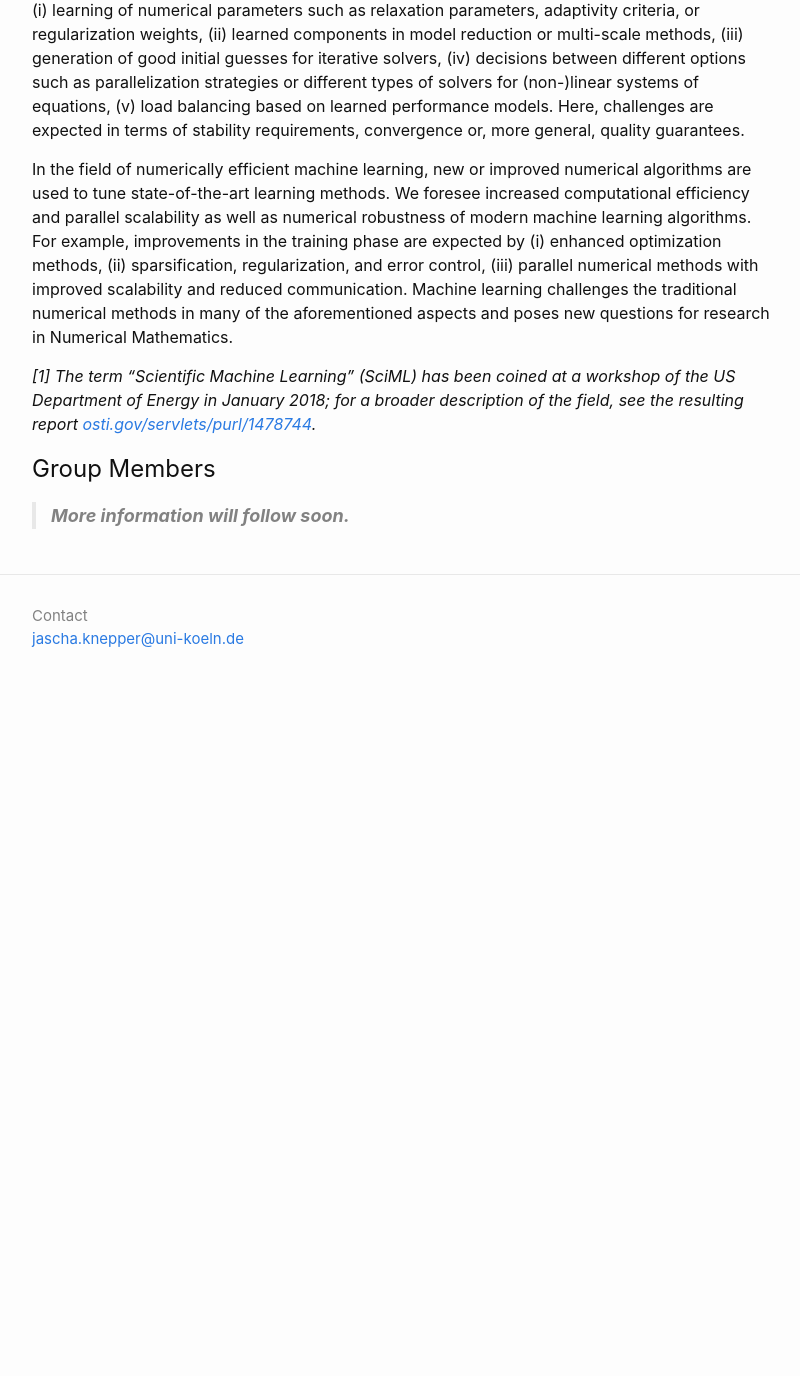
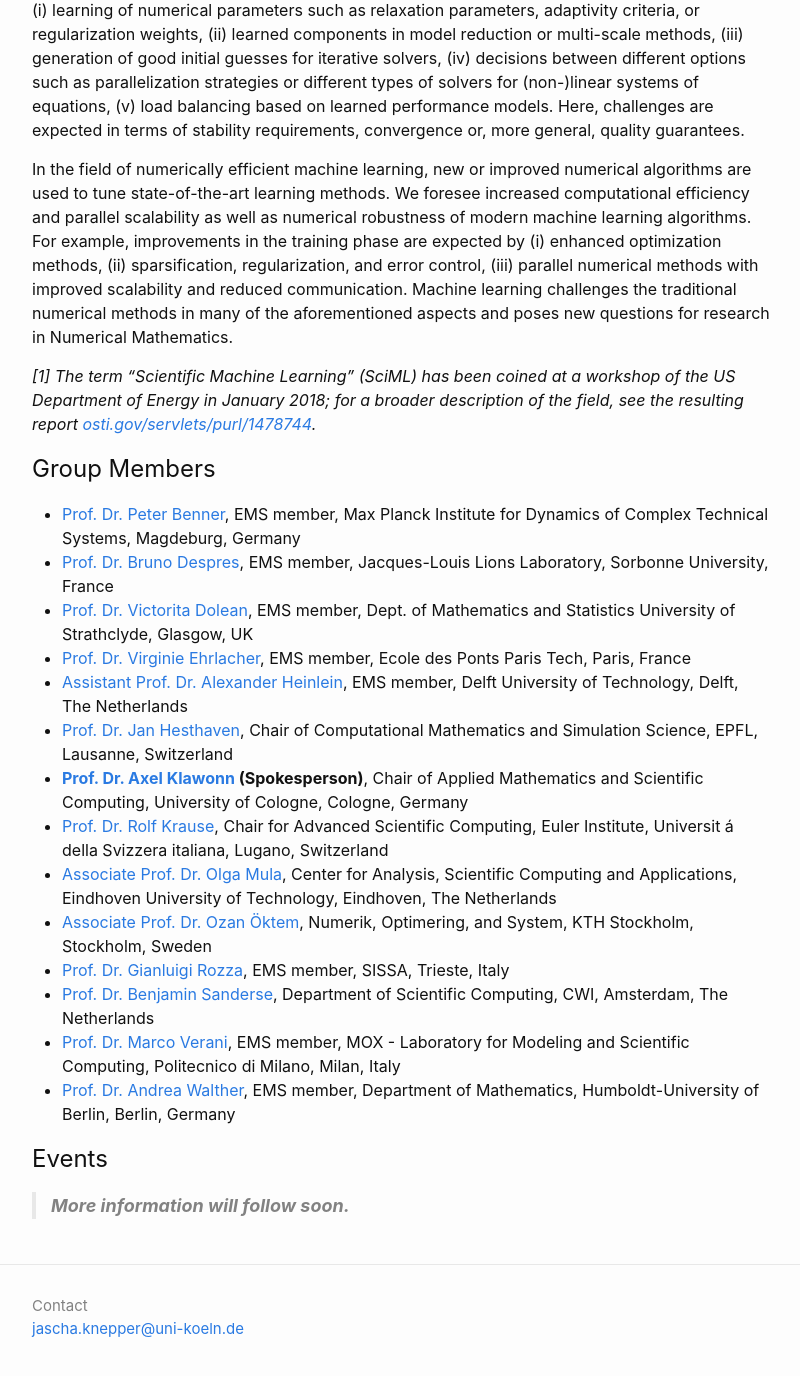
Before and after one commit to EMS-TAG-SciML/ems-tag-sciml.github.io, a Jekyll site: the page built from index.md, in a window 1280 px wide and 1400 px high, scrolled down 766 px. Shown: the top 1376 px of the window, without its empty margins (238-1038 px from the left). Built offline with Jekyll 4.4.1, drawn with Linux system fonts in a browser that asks for light colours; before the commit the page ends 1476 px from its top, so only the background shows below that.

Commit message:
Add group members

```diff
--- a/index.md
+++ b/index.md
@@ -30,4 +30,21 @@ In the field of numerically efficient machine learning, new or improved numerica
 
 ## Group Members
 
+* [Prof. Dr. Peter Benner](mailto:benner@mpi-magdeburg.mpg.de), EMS member, Max Planck Institute for Dynamics of Complex Technical Systems, Magdeburg, Germany
+* [Prof. Dr. Bruno Despres](bruno.despres@sorbonne-universite.fr), EMS member, Jacques-Louis Lions Laboratory, Sorbonne University, France
+* [Prof. Dr. Victorita Dolean](victorita.dolean@strath.ac.uk), EMS member, Dept. of Mathematics and Statistics University of Strathclyde, Glasgow, UK
+* [Prof. Dr. Virginie Ehrlacher](virginie.ehrlacher@enpc.fr), EMS member, Ecole des Ponts Paris Tech, Paris, France
+* [Assistant Prof. Dr. Alexander Heinlein](email: A.Heinlein@tudelft.nl), EMS member, Delft University of Technology, Delft, The Netherlands
+* [Prof. Dr. Jan Hesthaven](jan.hesthaven@epfl.ch), Chair of Computational Mathematics and Simulation Science, EPFL, Lausanne, Switzerland
+* <b>[Prof. Dr. Axel Klawonn](axel.klawonn@uni-koeln.de) (Spokesperson)</b>, Chair of Applied Mathematics and Scientific Computing, University of Cologne, Cologne, Germany
+* [Prof. Dr. Rolf Krause](rolf.krause@usi.ch), Chair for Advanced Scientific Computing, Euler Institute, Universit á della Svizzera italiana, Lugano, Switzerland
+* [Associate Prof. Dr. Olga Mula](o.mula@tue.nl), Center for Analysis, Scientific Computing and Applications, Eindhoven University of Technology, Eindhoven, The Netherlands
+* [Associate Prof. Dr. Ozan Öktem](ozan@kth.se), Numerik, Optimering, and System, KTH Stockholm, Stockholm, Sweden
+* [Prof. Dr. Gianluigi Rozza](grozza@sissa.it), EMS member, SISSA, Trieste, Italy
+* [Prof. Dr. Benjamin Sanderse](B.Sanderse@cwi.nl), Department of Scientific Computing, CWI, Amsterdam, The Netherlands
+* [Prof. Dr. Marco Verani](marco.verani@polimi.it), EMS member, MOX - Laboratory for Modeling and Scientific Computing, Politecnico di Milano, Milan, Italy
+* [Prof. Dr. Andrea Walther](andrea.walther@math.hu-berlin.de), EMS member, Department of Mathematics, Humboldt-University of Berlin, Berlin, Germany
+
+## Events
+
 > **More information will follow soon.**
```
